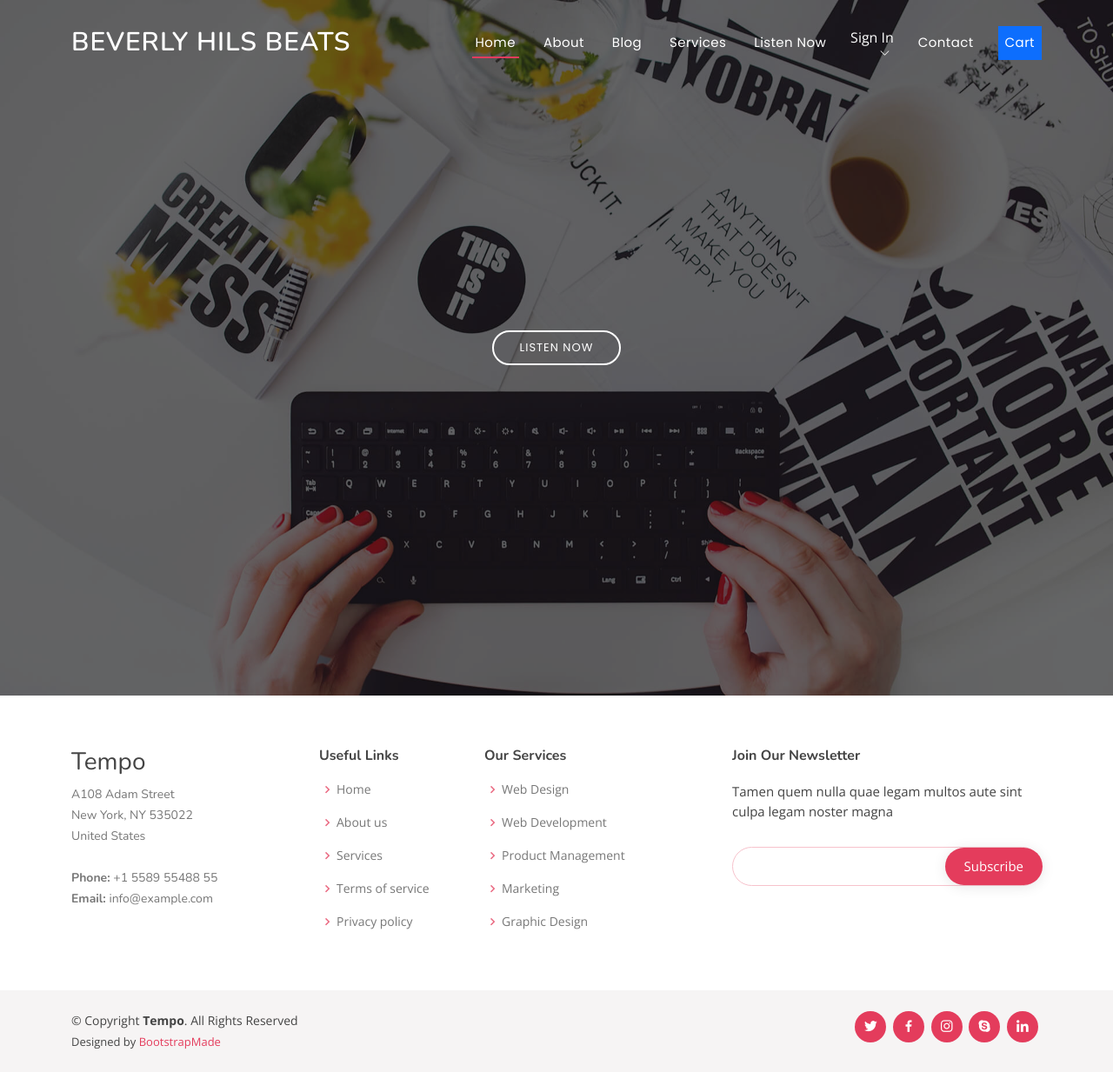
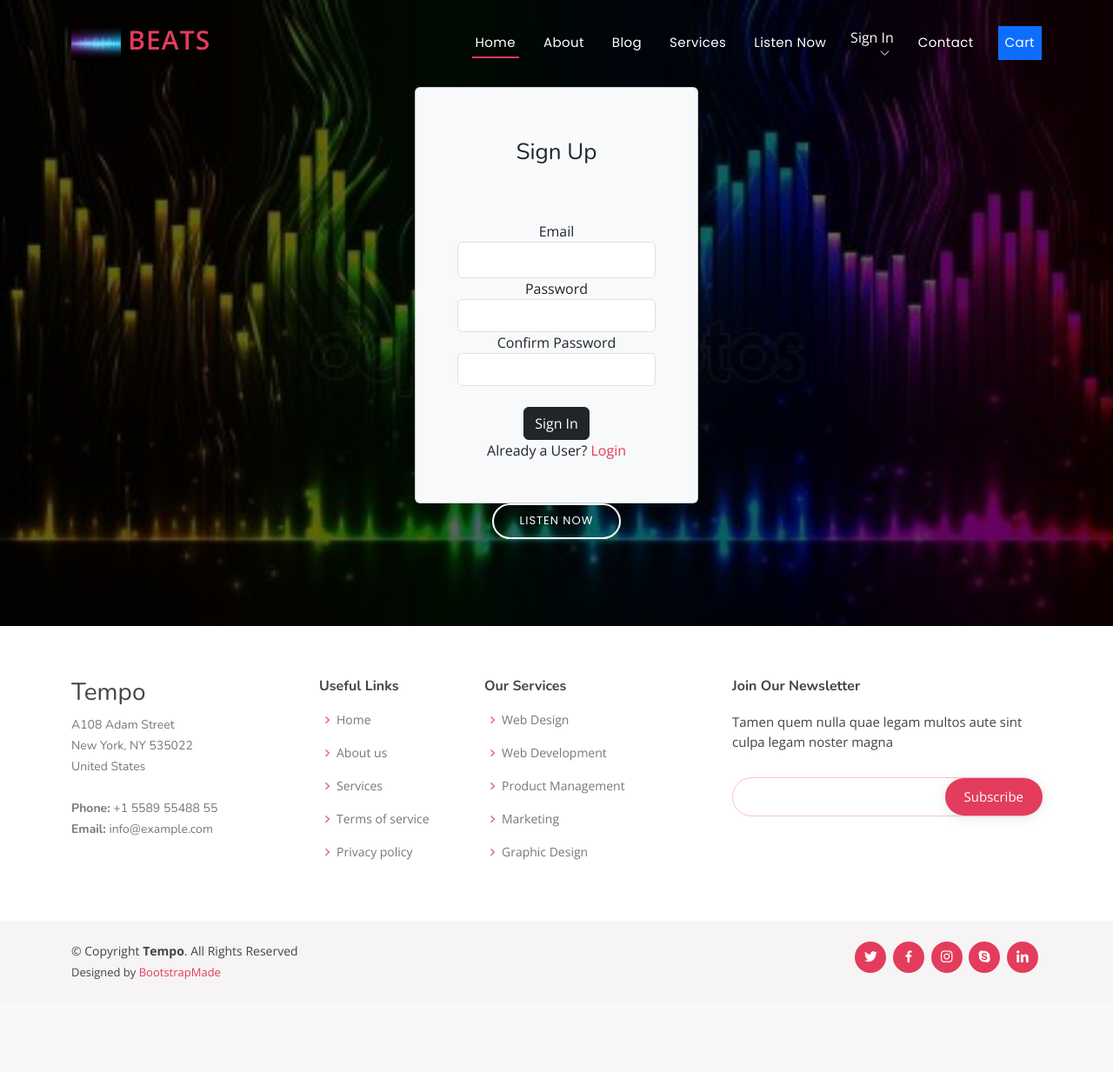
Before and after one commit to chasehils/pythonEmusic, a Django app: page /auth/signup/ in a window 1280 px wide. Shown: the whole page at 87% size. After the commit the page ends 1127 px from the top, so only its background shows below. Run offline with Django 4.2, Linux system fonts and the light colour scheme; some libraries are stand-ins or nearby versions.

Commit message:
activate account

```diff
--- a/authstore/urls.py
+++ b/authstore/urls.py
@@ -5,4 +5,5 @@ urlpatterns = [
     path('signup/', views.signup, name='signup'),
     path('login/', views.handlelogin, name='handlelogin'),
     path('logout/', views.handlelogout, name='handlelogout'),
+    path('activate/<uidb64>/<token>', views.ActivateAccountView.as_view(), name='activate')
 ]
--- a/authstore/views.py
+++ b/authstore/views.py
@@ -1,5 +1,13 @@
 from django.shortcuts import render, redirect, HttpResponse
 from django.contrib.auth.models import User
+from django.views.generic import View
+from django.contrib import messages
+from django.template.loader import render_to_string
+from django.utils.http import urlsafe_base64_decode, urlsafe_base64_encode
+from .utils import TokenGenerator, generate_token
+
+from django.core.mail import EmailMessage
+from django.conf import settings
 
 # Create your views here.
 def signup(request):
@@ -9,20 +17,50 @@ def signup(request):
         password=request.POST['pass1']
         confirm_password=request.POST['pass2']
         if password != confirm_password:
-            return HttpResponse('password is incorrect')
-            # return render(request, 'auth/signup.html')
+            messages.warning(request, 'Passwords do not match')
+            return render(request, 'signup.html')
 
         try:
             if User.objects.get(username=email):
-                return HttpResponse('email is already in use')
-                # return render(request, 'auth/signup.html')
+                # return HttpResponse('email is already in use')
+                messages.info(request, 'Email is taken')
+                return render(request, 'signup.html')
 
         except Exception as identifier:
             pass
 
         user = User.objects.create_user(email, email, password)
+        user.is_active=False
         user.save()
+        email_subject="Activate Your Account"
+        message=render_to_string('activate.html', {
+            'user': user,
+            'domain': 'http://127.0.0.1:8000',
+            'uid': urlsafe_base64_encode(user.pk.encode()),
+            'token':generate_token.make_token(user)
+        })
+
+        # email_message = EmailMessage(email_subject, message, settings.EMAIL_HOST_USER, [email])
+        # email_message.send()
+        messages.succcess(request, f"Activate your Account by clicking the link in your email {message}")
+        return redirect('/auth/login')
     return render(request, "signup.html")
+
+
+class ActivateAccountView(View):
+    def get(self, request, uidb64, token):
+        try:
+            uid = urlsafe_base64_decode(uidb64).decode()
+            user=User.objects.get(pk=uid)
+        except Exception as identifier:
+            user=None
+        if user is not None and generate_token.check_token(user, token):
+            user.is_active=True
+            user.save()
+            messages.info(request, "Account Activated Successfully")
+            return redirect('auth/login')
+        return render(request, 'auth/activatefail.html')
+
 
 def handlelogin(request):
 
--- a/musicstore/urls.py
+++ b/musicstore/urls.py
@@ -20,5 +20,5 @@ from django.urls import path, include
 urlpatterns = [
     path('admin/', admin.site.urls),
     path('', include("musicstoreapp.urls")),
-    path('auth/', include("authstore.urls"))
+    path('auth/', include("authstore.urls")),
 ]
--- a/static/assets/css/style.css
+++ b/static/assets/css/style.css
@@ -1,14 +1,4 @@
-/**
-* Template Name: Tempo
-* Updated: Aug 30 2023 with Bootstrap v5.3.1
-* Template URL: https://bootstrapmade.com/tempo-free-onepage-bootstrap-theme/
-* Author: BootstrapMade.com
-* License: https://bootstrapmade.com/license/
-*/
-
-/*--------------------------------------------------------------
-# General
---------------------------------------------------------------*/
+
 body {
   font-family: "Open Sans", sans-serif;
   color: #444444;
@@ -362,8 +352,8 @@ h6 {
 --------------------------------------------------------------*/
 #hero {
   width: 100%;
-  height: 100vh;
-  background: url("../img/hero-bg.jpg") top center;
+  height: 90vh;
+  background: url("../../images/bgg.png") top center;
   background-size: cover;
   position: relative;
 }
--- /dev/null
+++ b/templates/activatefail.html
@@ -0,0 +1 @@
+<h1>Something went wrong</h1>
--- a/templates/base.html
+++ b/templates/base.html
@@ -22,15 +22,15 @@
   <link href="https://fonts.googleapis.com/css?family=Open+Sans:300,300i,400,400i,600,600i,700,700i|Nunito:300,300i,400,400i,600,600i,700,700i|Poppins:300,300i,400,400i,500,500i,600,600i,700,700i" rel="stylesheet">
 
   <!-- Vendor CSS Files -->
-  <link href="{% static 'assets/vendor/bootstrap/css/bootstrap.min.css' %}" rel="stylesheet">
-  <link href="{% static 'assets/vendor/bootstrap-icons/bootstrap-icons.css' %}" rel="stylesheet">
-  <link href="{% static 'assets/vendor/boxicons/css/boxicons.min.css' %}" rel="stylesheet">
-  <link href="{% static 'assets/vendor/glightbox/css/glightbox.min.css' %}" rel="stylesheet">
-  <link href="{% static 'assets/vendor/remixicon/remixicon.css' %}" rel="stylesheet">
-  <link href="{% static 'assets/vendor/swiper/swiper-bundle.min.css' %}" rel="stylesheet">
+  <link href="{% static '/assets/vendor/bootstrap/css/bootstrap.min.css' %}" rel="stylesheet">
+  <link href="{% static '/assets/vendor/bootstrap-icons/bootstrap-icons.css' %}" rel="stylesheet">
+  <link href="{% static '/assets/vendor/boxicons/css/boxicons.min.css' %}" rel="stylesheet">
+  <link href="{% static '/assets/vendor/glightbox/css/glightbox.min.css' %}" rel="stylesheet">
+  <link href="{% static '/assets/vendor/remixicon/remixicon.css' %}" rel="stylesheet">
+  <link href="{% static '/assets/vendor/swiper/swiper-bundle.min.css' %}" rel="stylesheet">
 
   <!-- Template Main CSS File -->
-  <link href="{% static 'assets/css/style.css' %}" rel="stylesheet">
+  <link href="{% static '/assets/css/style.css' %}" rel="stylesheet">
 
   <!-- ======================================================
   * Template Name: Tempo
@@ -47,9 +47,10 @@
   <header id="header" class="fixed-top ">
     <div class="container d-flex align-items-center justify-content-between">
 
-      <h1 class="logo"><a href="/">Beverly Hils Beats</a></h1>
-      <!-- Uncomment below if you prefer to use an image logo -->
-      <!-- <a href="index.html" class="logo"><img src="static/assets/img/logo.png" alt="" class="img-fluid"></a>-->
+
+
+<a href="/" class="logo"><img src="{% static 'images/logo.png' %}" alt="" class="img-fluid"> Beats</a>
+
 
       <nav id="navbar" class="navbar">
         <ul>
@@ -78,7 +79,10 @@
   <section id="hero">
     <div class="hero-container">
 
-      {% block content %}{% endblock content %}
+      {% block content %}
+
+
+      {% endblock content %}
 
       <a href="#about" class="btn-get-started scrollto">Listen Now</a>
     </div>
@@ -167,14 +171,14 @@
   <a href="#" class="back-to-top d-flex align-items-center justify-content-center"><i class="bi bi-arrow-up-short"></i></a>
 
   <!-- Vendor JS Files -->
-  <script src="{% static 'assets/vendor/bootstrap/js/bootstrap.bundle.min.js' %}"></script>
-  <script src="{% static 'assets/vendor/glightbox/js/glightbox.min.js' %}"></script>
-  <script src="{% static 'assets/vendor/isotope-layout/isotope.pkgd.min.js' %}"></script>
-  <script src="{% static 'assets/vendor/swiper/swiper-bundle.min.js' %}"></script>
-  <script src="{% static 'assets/vendor/php-email-form/validate.js' %}"></script>
+  <script src="{% static '/assets/vendor/bootstrap/js/bootstrap.bundle.min.js' %}"></script>
+  <script src="{% static '/assets/vendor/glightbox/js/glightbox.min.js' %}"></script>
+  <script src="{% static '/assets/vendor/isotope-layout/isotope.pkgd.min.js' %}"></script>
+  <script src="{% static '/assets/vendor/swiper/swiper-bundle.min.js' %}"></script>
+  <script src="{% static '/assets/vendor/php-email-form/validate.js' %}"></script>
 
   <!-- Template Main JS File -->
-  <script src="{% static 'assets/js/main.js' %}"></script>
+  <script src="{% static '/assets/js/main.js' %}"></script>
 
 </body>
 
--- a/templates/signup.html
+++ b/templates/signup.html
@@ -1 +1,58 @@
 {% extends 'base.html' %}
+{% block title %}Signup{% endblock title %}
+{% block content %}
+
+<div class="card bg-light p-5">
+
+  {% for message in messages %}
+  <div class="alert alert-{{message.tags}} alert-dismissible fade show" role="alert">
+    <strong>{{message}}</strong>
+    <button type="button" class="btn-close" data-bs-dismiss="alert" aria-label="Close"></button>
+  </div>
+  {% endfor %}
+
+  <h3 class="text-dark">Sign Up</h3>
+
+
+  <form action="/auth/signup" method="post">{% csrf_token %}
+    <br>
+
+    <label for="email">Email</label>
+    <div class="form-group">
+      <input
+        type="email"
+        class="form-control p-2"
+        id="email"
+        name="email"
+        required>
+    </div>
+    <label for="pass1">Password</label>
+    <div class="form-group">
+      <input
+        type="password"
+        class="form-control"
+        id="pass1"
+        name="pass1"
+        required>
+    </div>
+    <label for="pass2">Confirm Password</label>
+    <div class="form-group">
+      <input
+        type="password"
+        class="form-control"
+        id="pass2"
+        name="pass2"
+        required>
+    </div>
+    <br>
+    <button type="submit" class="btn btn-dark">Sign In</button>
+
+    <br>
+    Already a User? <a href="/auth/login">Login</a>
+    <br>
+
+    </form>
+
+</div>
+
+{% endblock content %}
```
Also changed, not shown: authstore/utils.py (added, +8 -0 lines), musicstore/settings.py (+14 -0 lines), templates/activate.html (added, +8 -0 lines), templates/index.html (+1 -30 lines), templates/login.html (+50 -1 lines), static/images/bgg.png (added), static/images/logo.png (added).
